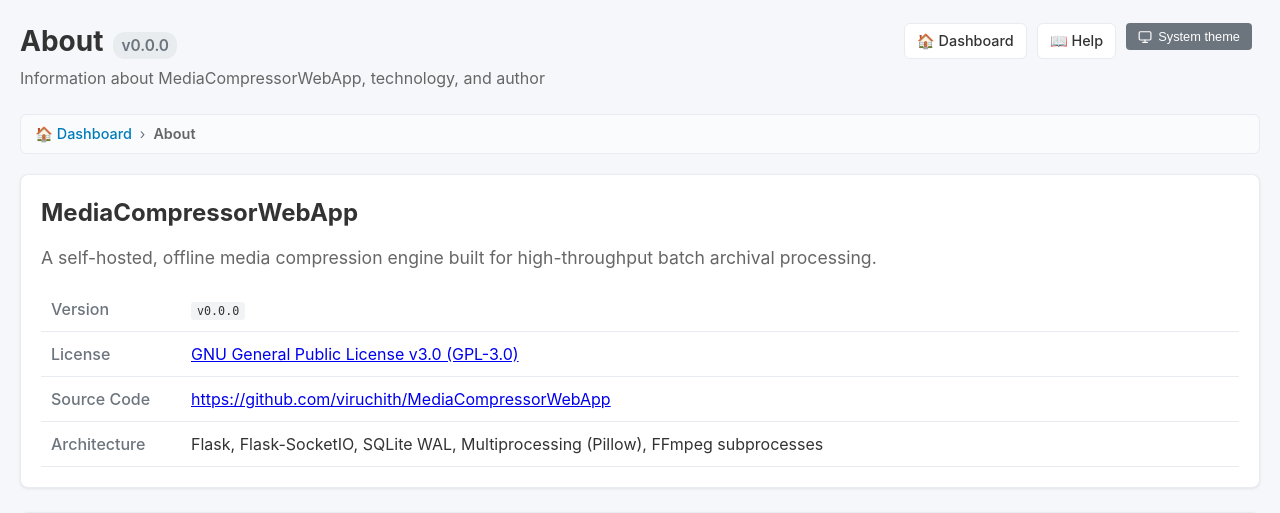
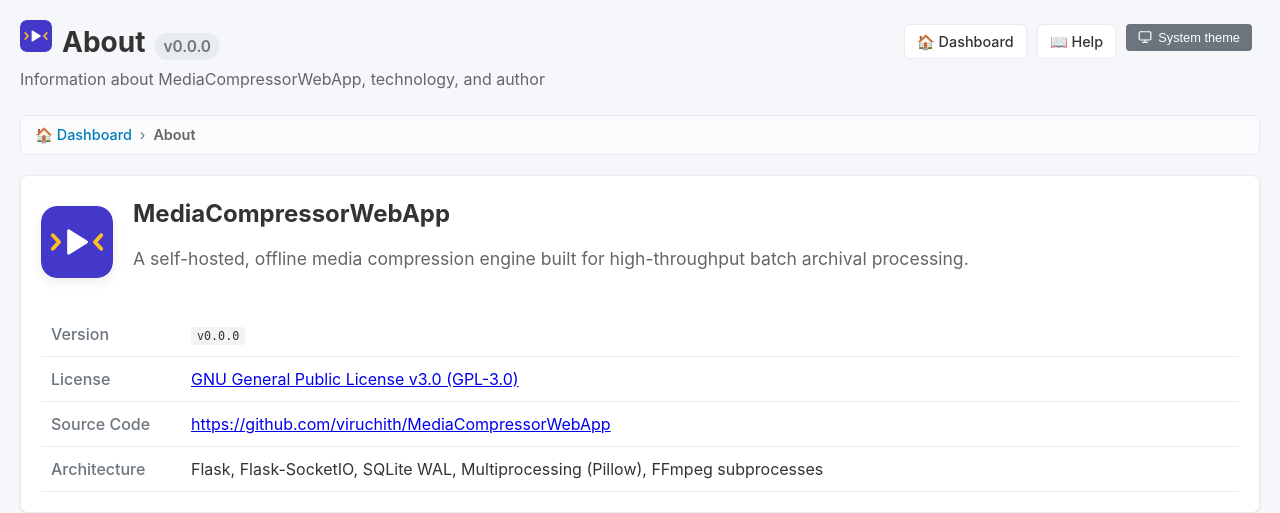
Before and after one commit to viruchith/MediaCompressorWebApp, a Flask app: page /about in a window 1280 px wide. Shown: the top 513 px of the page. Run offline with Flask 3, Linux system fonts and the light colour scheme; parts of the project's set-up code (start-up, migrations or seed data) failed here and were passed over; some libraries are stand-ins or nearby versions.

Commit message:
docs: add logo to README and web interface headers

```diff
--- a/static/css/style.css
+++ b/static/css/style.css
@@ -1079,3 +1079,27 @@ code {
     color: var(--color-text-muted);
     font-weight: 600;
 }
+
+/* Header & About Logo */
+.header-logo {
+    width: 32px;
+    height: 32px;
+    vertical-align: middle;
+    border-radius: 6px;
+    display: inline-block;
+}
+
+.about-header-banner {
+    display: flex;
+    align-items: center;
+    gap: 20px;
+    margin-bottom: 24px;
+}
+
+.about-logo {
+    width: 72px;
+    height: 72px;
+    flex-shrink: 0;
+    border-radius: 16px;
+    box-shadow: 0 4px 12px var(--color-shadow);
+}
--- a/templates/about.html
+++ b/templates/about.html
@@ -9,7 +9,7 @@
 <body>
     <header>
         <div class="header-top">
-            <h1>About <span class="app-version">v{{ app_version }}</span></h1>
+            <h1><img src="{{ url_for('static', filename='logo.svg') }}" alt="Media Compressor" class="header-logo"> About <span class="app-version">v{{ app_version }}</span></h1>
             <div class="header-actions">
                 <a href="{{ url_for('web.index') }}" class="button-link secondary" aria-label="Dashboard">🏠 Dashboard</a>
                 <a href="{{ url_for('web.help_page') }}" class="button-link secondary" aria-label="User Guide">📖 Help</a>
@@ -27,8 +27,13 @@
     </nav>
 
     <div class="card about-card">
-        <h2>{{ app_name }}</h2>
-        <p class="tagline">A self-hosted, offline media compression engine built for high-throughput batch archival processing.</p>
+        <div class="about-header-banner">
+            <img src="{{ url_for('static', filename='logo.svg') }}" alt="Media Compressor Logo" class="about-logo">
+            <div>
+                <h2>{{ app_name }}</h2>
+                <p class="tagline">A self-hosted, offline media compression engine built for high-throughput batch archival processing.</p>
+            </div>
+        </div>
 
         <table class="about-table">
             <tr>
--- a/templates/help.html
+++ b/templates/help.html
@@ -9,7 +9,7 @@
 <body>
     <header>
         <div class="header-top">
-            <h1>User Guide & Help <span class="app-version">v{{ app_version }}</span></h1>
+            <h1><img src="{{ url_for('static', filename='logo.svg') }}" alt="Media Compressor" class="header-logo"> User Guide & Help <span class="app-version">v{{ app_version }}</span></h1>
             <div class="header-actions">
                 <a href="{{ url_for('web.index') }}" class="button-link secondary" aria-label="Dashboard">🏠 Dashboard</a>
                 <a href="{{ url_for('web.about_page') }}" class="button-link secondary" aria-label="About Application">ℹ️ About</a>
--- a/templates/index.html
+++ b/templates/index.html
@@ -10,7 +10,7 @@
 <body>
     <header>
         <div class="header-top">
-            <h1>Media Compressor <span class="app-version">v{{ app_version }}</span></h1>
+            <h1><img src="{{ url_for('static', filename='logo.svg') }}" alt="Media Compressor" class="header-logo"> Media Compressor <span class="app-version">v{{ app_version }}</span></h1>
             <div class="header-actions">
                 <a href="{{ url_for('web.help_page') }}" class="button-link secondary" aria-label="Help & Guide">📖 Help</a>
                 <a href="{{ url_for('web.about_page') }}" class="button-link secondary" aria-label="About Application">ℹ️ About</a>
```
Also changed, not shown: tests/test_api.py (+2 -0 lines), README.md, static/logo.svg (added).
